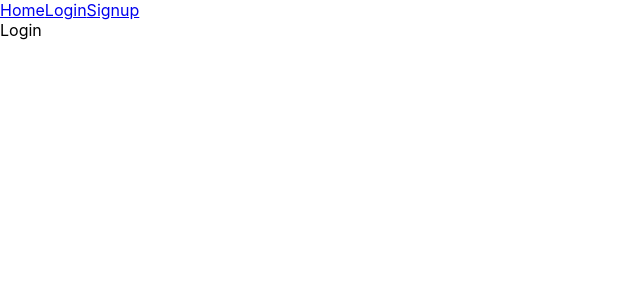
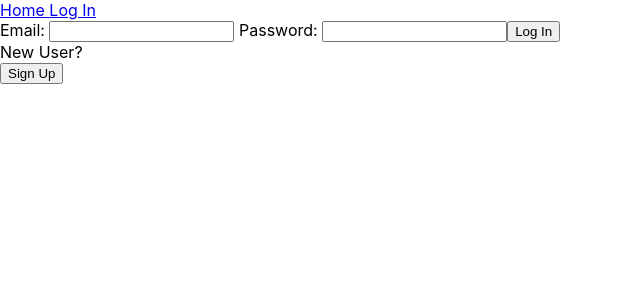
Before and after one commit to danboley/capstone-project, a React (Create React App) app in the folder client/: page /login in a window 1280 px wide. Shown: the top 300 px of the page, without its empty margins (0-640 px from the left). Built offline with nearby package versions, Linux system fonts and the light colour scheme; no server answers.

Commit message:
created login form, adjusted navbar

```diff
--- a/client/src/components/App.js
+++ b/client/src/components/App.js
@@ -49,11 +49,8 @@ function App() {
   return (
     <BrowserRouter>
       <div className="App">
-        <NavBar />
+        <NavBar currentUser={currentUser} updateUser={updateUser}/>
         <Switch>
-          <Route path="/testing">
-            <h1>Test Route</h1>
-          </Route>
           <Route path="/signup" updateUser={updateUser}>
             <Signup />
           </Route>
--- a/client/src/components/Login.js
+++ b/client/src/components/Login.js
@@ -1,8 +1,63 @@
-import React from "react";
+import React, { useState } from "react";
+import { useHistory } from "react-router-dom";
 
 function Login({ updateUser }) {
+    const [email, setEmail] = useState("")
+    const [password, setPassword] = useState("")
+    const [errors, setErrors] = useState([])
+    const [isLoading, setIsLoading] = useState(false)
+
+    const history = useHistory();
+
+    function onSubmit(e) {
+        e.preventDefault();
+        setIsLoading(true);
+        fetch(`/login`, {
+          method: "POST",
+          headers: {
+            "Content-Type": "application/json",
+          },
+          body: JSON.stringify({
+            email: email,
+            password: password,
+          }),
+        }).then((res) => {
+          setIsLoading(false);
+          if (res.ok) {
+            res.json().then((user) => {
+              updateUser(user);
+              history.push(`/`);
+            });
+          } else {
+            res.json().then((err) => setErrors(err.errors));
+          }
+        });
+      }
+
+      function signupPush(e) {
+        e.preventDefault();
+        history.push(`/signup`);
+      }
+
   return (
-  <div>Login</div>
+    <div className="login">
+        <form className="login-form" onSubmit={onSubmit}>
+            <label> Email: </label>
+            <input type="text" name="email" value={email} onChange={(e) => setEmail(e.target.value)}/>
+            <label> Password: </label>
+            <input type="password" name="password" value={password} onChange={(e) => setPassword(e.target.value)}/>
+            <button type="submit">
+                Log In
+            </button>
+        </form>
+        <label>{isLoading ? "Loading..." : null}</label>
+        {errors ? <div className="errors">{errors} </div> : null}
+        <div> New User? </div>
+        <button onClick={signupPush}>
+            {" "}
+            Sign Up{" "}
+        </button>
+    </div>
   )
 }
 
--- a/client/src/components/NavBar.js
+++ b/client/src/components/NavBar.js
@@ -1,18 +1,32 @@
-import React from "react";
-import { NavLink } from "react-router-dom";
+import React, { useState } from "react";
+import { NavLink, useHistory } from "react-router-dom";
 
-function NavBar() {
+function NavBar({ currentUser, updateUser}) {
+    const [isLoading, setIsLoading] = useState(false);
+
+    const history = useHistory();
+
+    const handleLogOut = () => {
+        setIsLoading(true);
+        fetch(`logout`, {
+            method: "DELETE",
+        }).then((res) => {
+            setIsLoading(false);
+            if (res.ok) {
+                updateUser(false);
+                history.push(`/login`);
+            }
+        });
+    };
+
   return (
     <div>
-        <NavLink to="/">
-            Home
-        </NavLink>
-        <NavLink to="/login">
-            Login
-        </NavLink>
-        <NavLink to="/signup">
-            Signup
-        </NavLink>
+        <NavLink to="/"> Home </NavLink>
+        {/* <NavLink to="/login"> Login </NavLink> */}
+        {/* <NavLink to="/signup"> Signup </NavLink> */}
+        {!currentUser ? (<NavLink to="/login"> Log In </NavLink>) :
+        (<NavLink to="/" onClick={handleLogOut}> Log Out </NavLink>)}
+        {isLoading ? "Loading..." : null}
     </div>
   )
 }
--- a/client/src/components/Signup.js
+++ b/client/src/components/Signup.js
@@ -45,6 +45,11 @@ function Signup({ updateUser }) {
     });
   }
 
+  function loginPush(e) {
+    e.preventDefault();
+    history.push(`/login`);
+  }
+
   return (
     <div className="signup">
         <form className="signup-form" onSubmit={onSubmit}>
@@ -59,18 +64,20 @@ function Signup({ updateUser }) {
             <label> Location: </label>
             <input type="text" name="location" value={location} onChange={(e) => setLocation(e.target.value)}/>
             <label> Account Type: </label>
-            <select name="subscription" value={firstName} onChange={(e) => setSubscriber(e.target.value)}>
+            <select name="subscription" value={subscriber} onChange={(e) => setSubscriber(e.target.value)}>
                 <option value="">Premium</option>
                 <option value="">Free</option>
             </select>
             <label> Password: </label>
             <input type="text" name="password" value={password} onChange={(e) => setPassword(e.target.value)}/>
             <button type="submit">
-                Create Account
+                Sign Up
             </button>
         </form>
         <label>{isLoading ? "Loading..." : null}</label>
         {errors ? <div className="errors">{errors} </div> : null}
+        <div> Already a Member? </div>
+        <button onClick={loginPush}> Log In </button>
     </div>
   )
 }
```
